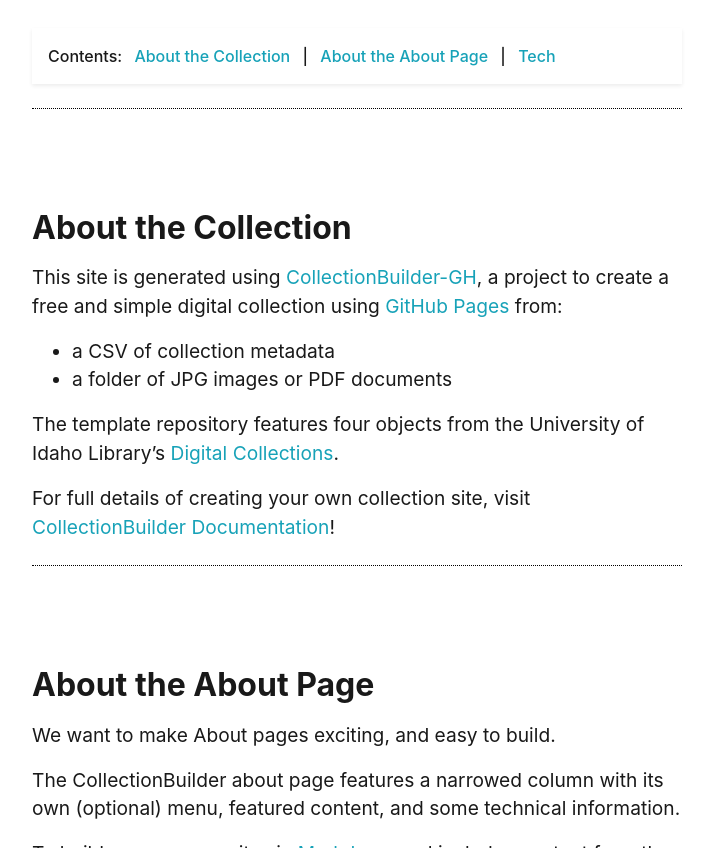
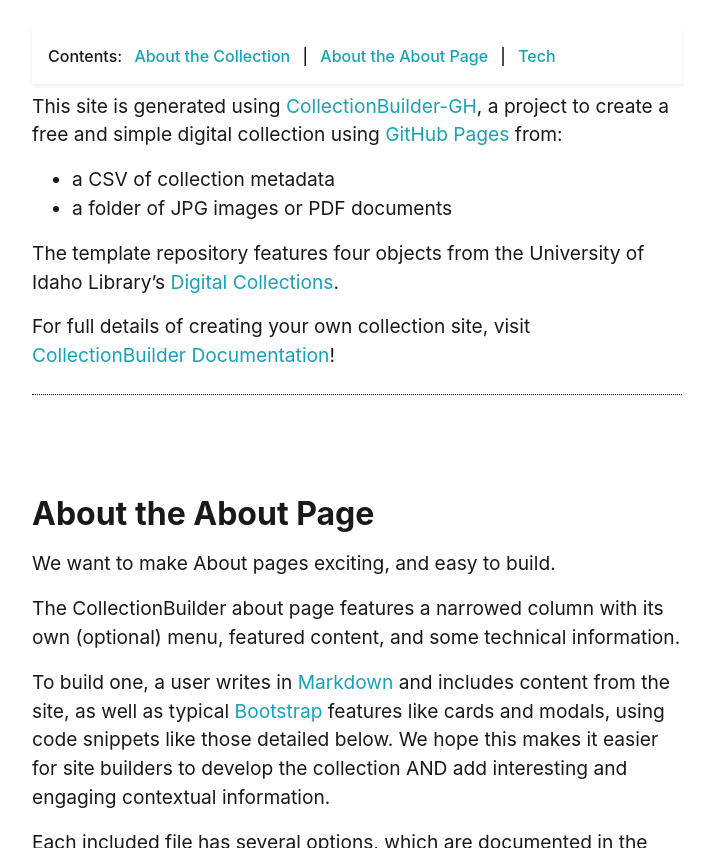
Before and after one commit to lelandsampson/family-recipes, a Jekyll site: the page built from pages/about.md, in a window 1280 px wide and 900 px high, scrolled down 401 px, cut to the strip 52-900 px from the top of the window. Shown: the whole strip, without its empty margins (283-996 px from the left). Built offline with Jekyll 4.4.1, drawn with Linux system fonts in a browser that asks for light colours.

Commit message:
Revert "revert to original commit"
This reverts commit ec50b44375510a5ff1e608069f080713409d1458.

```diff
--- a/pages/about.md
+++ b/pages/about.md
@@ -12,7 +12,6 @@
 
 {% include feature/nav-menu.html sections="About the Collection;About the About Page" %}
 
-## About the Collection
 
 This site is generated using [CollectionBuilder-GH](https://collectionbuilding.github.io/gh/), a project to create a free and simple digital collection using [GitHub Pages](https://pages.github.com/) from:
 
```
Also changed, not shown: 1 other file.
